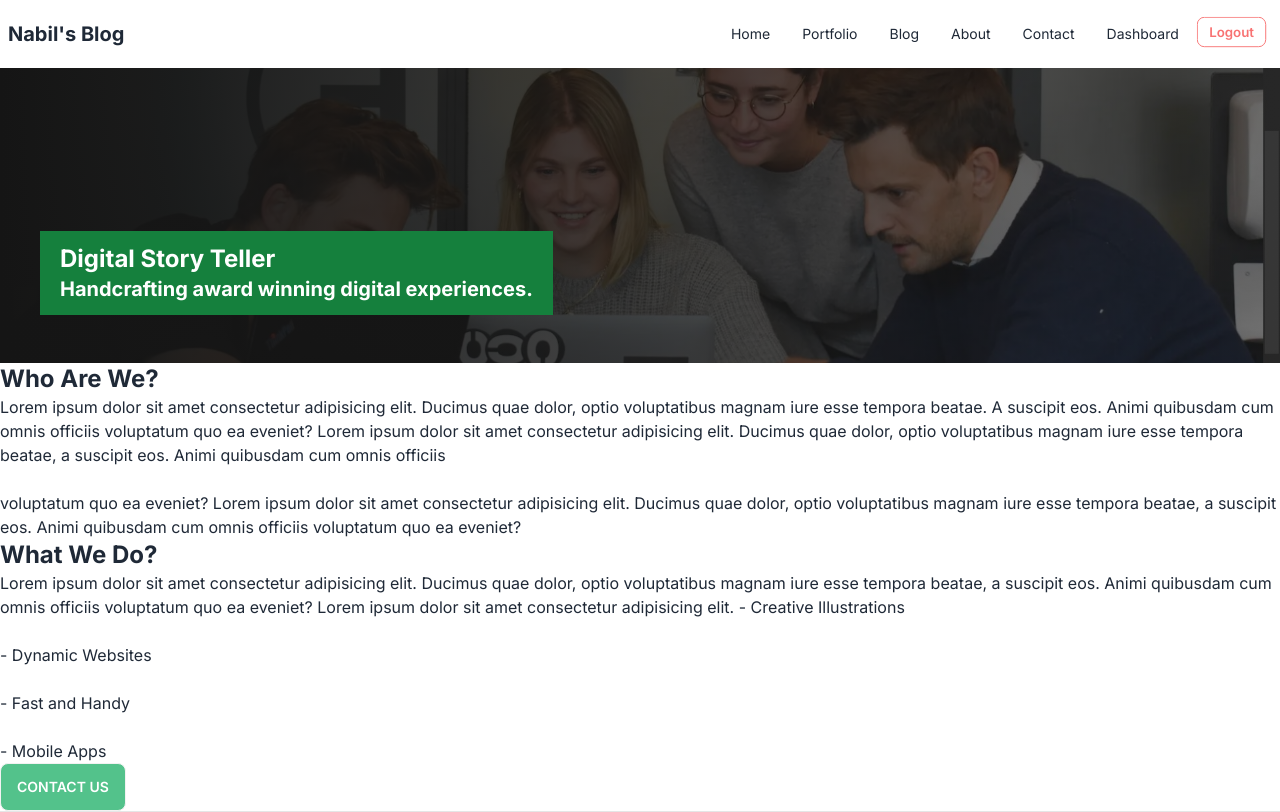
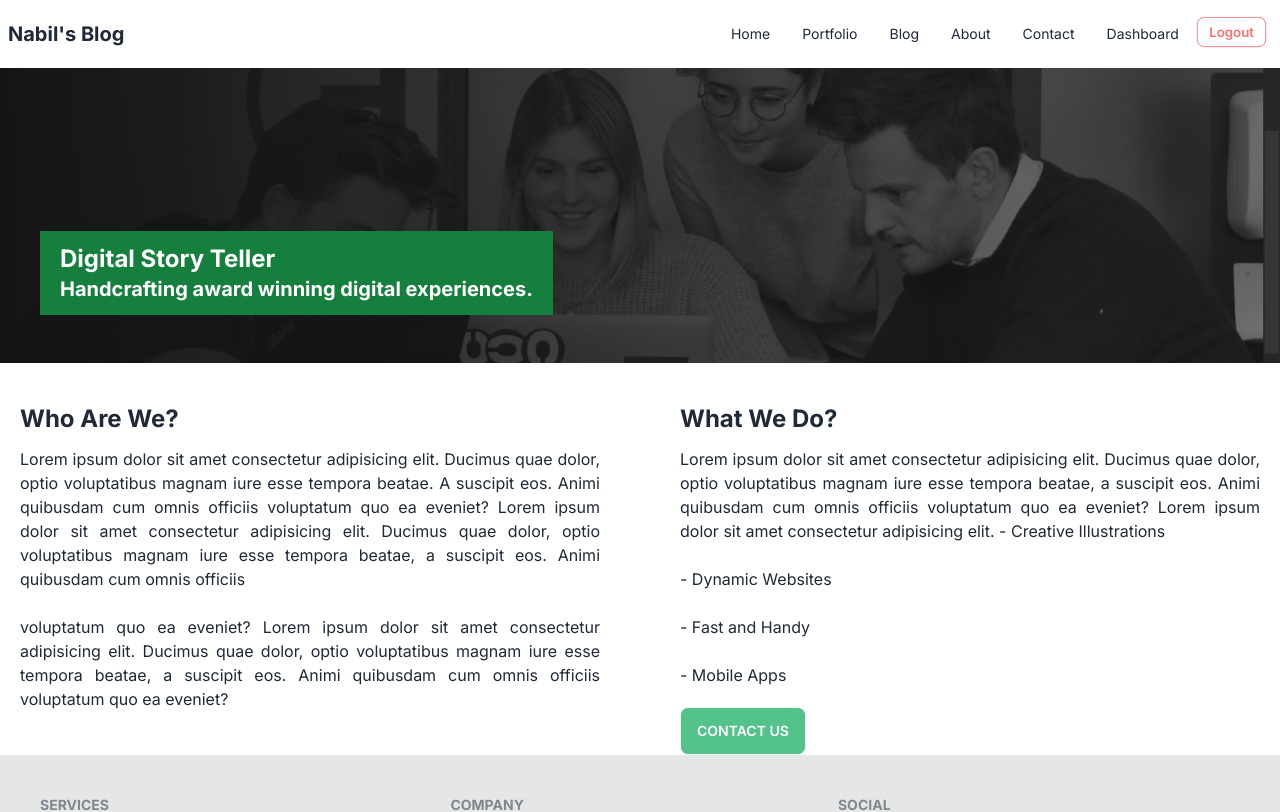
Before and after one commit to nabiursiddique/nextjs-blog-app, a Next.js app: page /about in a window 1280 px wide. Shown: the top 812 px of the page. Built offline with nearby package versions, Linux system fonts and the light colour scheme.

Commit message:
design- About page design is completed

```diff
--- a/src/app/about/page.jsx
+++ b/src/app/about/page.jsx
@@ -11,7 +11,7 @@ const About = () => {
             <div className='relative '>
 
                 <div className='image-overlay'>
-                    <Image className='' src={employeesImage} alt='About banner image' />
+                    <Image className='gray-image' src={employeesImage} alt='About banner image' />
                 </div>
                 <h1 className='centered text-2xl text-center lg:hidden block absolute bg-green-700 text-white px-5 py-2'>About Us</h1>
                 <div className='lg:block md:block hidden absolute bottom-12 left-10 bg-green-700 text-white px-5 py-3 '>
@@ -24,10 +24,11 @@ const About = () => {
             </div>
 
             {/* Below banner content */}
-            <div>
+            <div className='grid lg:grid-cols-2 md:grid-cols-2 grid-cols-1 lg:gap-20 md:gap-12 gap-7 mx-5 mt-10'>
                 <div>
-                    <h1 className='text-2xl font-bold'>Who Are We?</h1>
-                    <p> Lorem ipsum dolor sit amet consectetur adipisicing elit. Ducimus
+                    <h1 className='text-2xl font-bold mb-3'>Who Are We?</h1>
+                    <p className='text-justify'>
+                        Lorem ipsum dolor sit amet consectetur adipisicing elit. Ducimus
                         quae dolor, optio voluptatibus magnam iure esse tempora beatae. A
                         suscipit eos. Animi quibusdam cum omnis officiis voluptatum quo ea
                         eveniet? Lorem ipsum dolor sit amet consectetur adipisicing elit.
@@ -38,11 +39,12 @@ const About = () => {
                         voluptatum quo ea eveniet? Lorem ipsum dolor sit amet consectetur
                         adipisicing elit. Ducimus quae dolor, optio voluptatibus magnam iure
                         esse tempora beatae, a suscipit eos. Animi quibusdam cum omnis
-                        officiis voluptatum quo ea eveniet?</p>
+                        officiis voluptatum quo ea eveniet?
+                    </p>
                 </div>
                 <div >
-                    <h1 className='text-2xl font-bold'>What We Do?</h1>
-                    <p>
+                    <h1 className='text-2xl font-bold mb-3'>What We Do?</h1>
+                    <p className='mb-5 text-justify'>
                         Lorem ipsum dolor sit amet consectetur adipisicing elit. Ducimus
                         quae dolor, optio voluptatibus magnam iure esse tempora beatae, a
                         suscipit eos. Animi quibusdam cum omnis officiis voluptatum quo ea
--- a/src/app/about/style.css
+++ b/src/app/about/style.css
@@ -9,6 +9,10 @@
   background: linear-gradient(to right, #151515 0%, rgba(21, 21, 21, 0.6) 100%);
 }
 
+.gray-image {
+  filter: grayscale(100%);
+}
+
 .centered {
   top: 50%;
   left: 50%;
```
